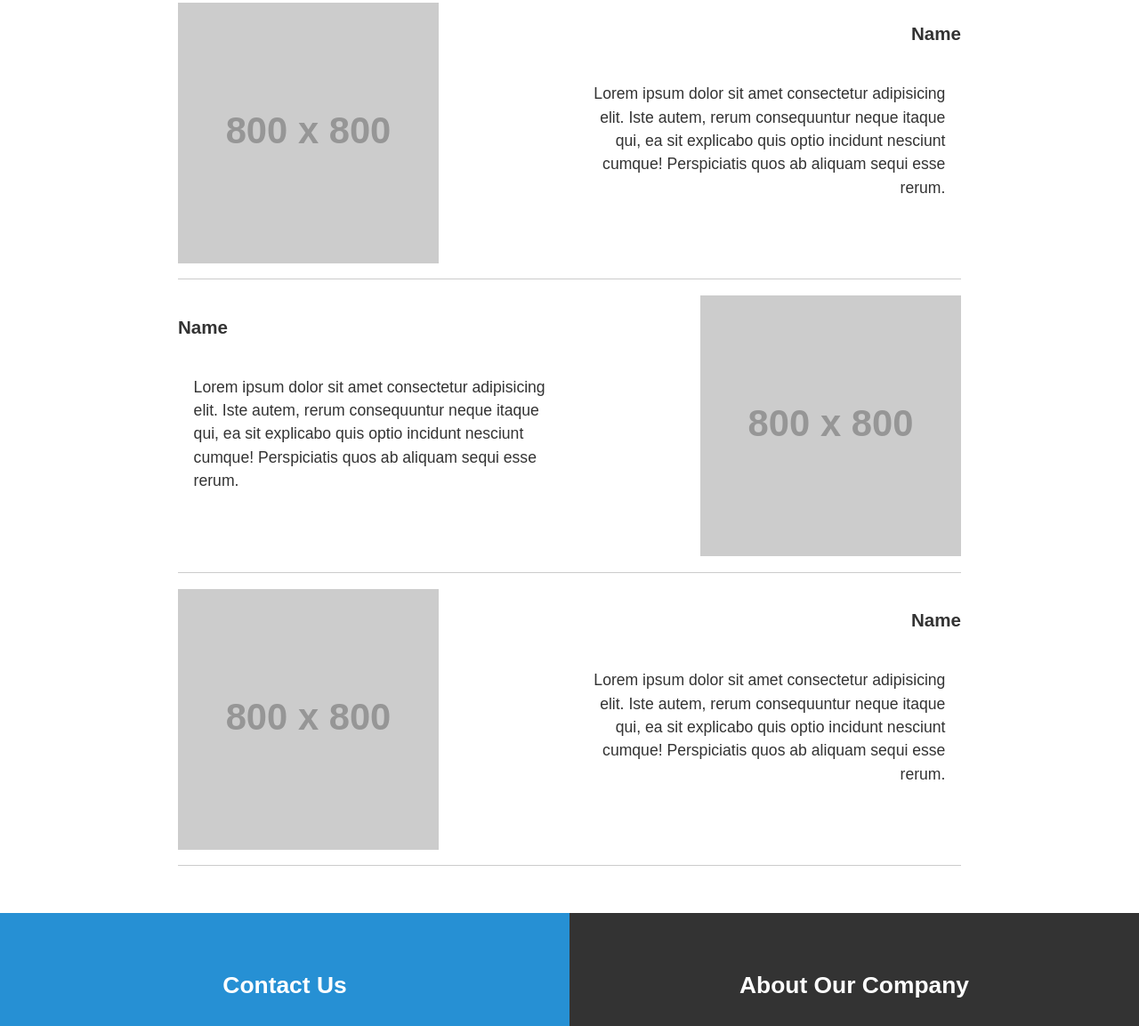
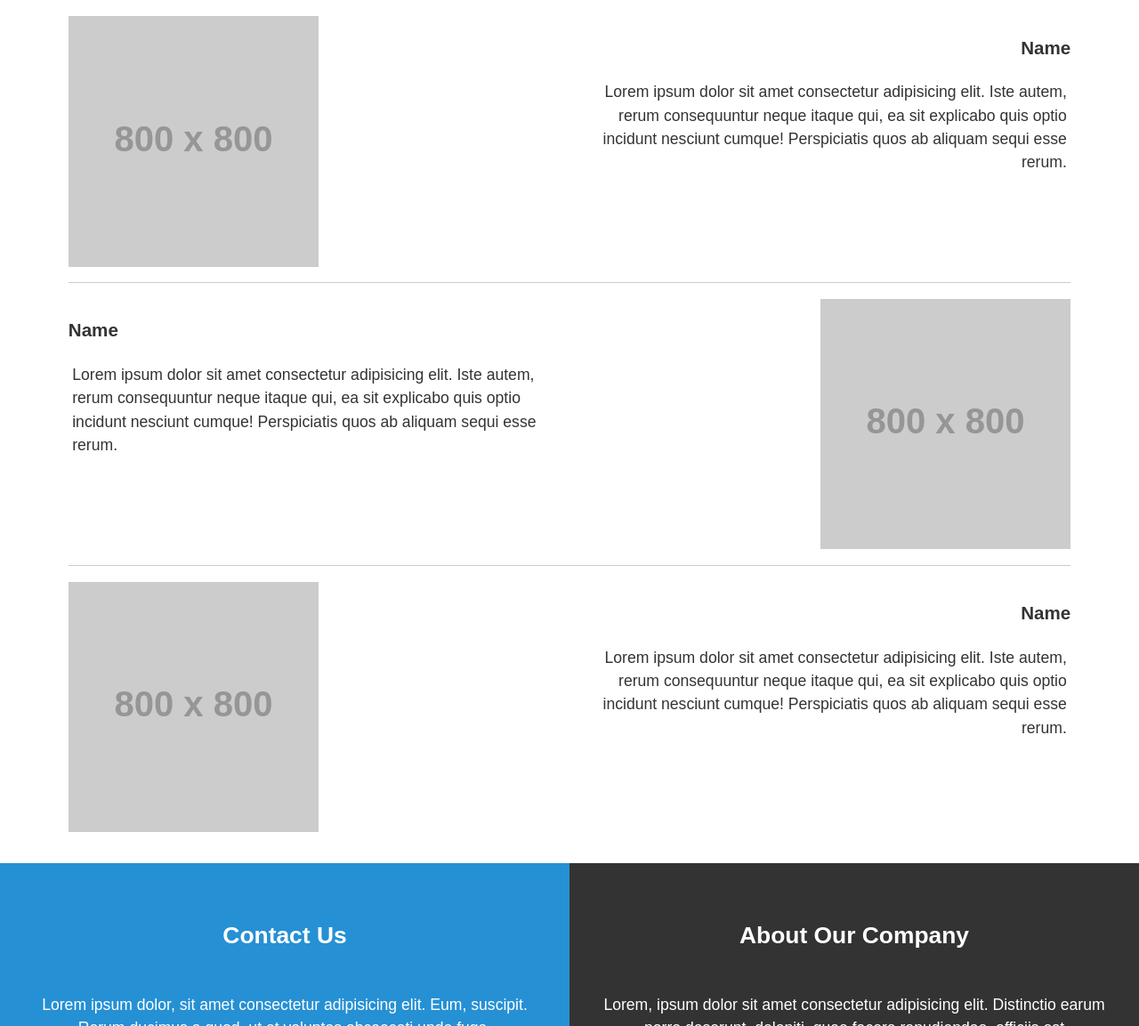
Before and after one commit to NetByBit/Xeon, a plain HTML site: page index.html in a window 1280 px wide. Shown: the part 2296-3449 px from the top of the page at 89% size. Drawn offline with Linux system fonts and the light colour scheme; placeholder pictures from the web are drawn by us.

Commit message:
fix languages-list style

```diff
--- a/style.css
+++ b/style.css
@@ -21,7 +21,7 @@ ul {
 
 img {
     display: block;
-    width: 100%;
+    max-width: 100%;
     height: auto;
 }
 
@@ -151,7 +151,6 @@ a {
 }
 
 .section-b ul {
-    list-style: none;
     margin: 0;
     padding: 0;
 }
@@ -189,18 +188,16 @@ a {
     padding: 2em;
 }
 
-.section-c .content-title + p {
+.section-c .content-title+p {
     margin-bottom: 4em;
 }
 
-.section-c .content-title + p small {
+.section-c .content-title+p small {
     margin-top: 1em;
     display: block;
 }
 
-.languages-list {
-
-}
+.languages-list {}
 
 .languages-list .lang {
     margin-bottom: 1em;
@@ -208,9 +205,6 @@ a {
     border-bottom: 1px solid rgba(51, 51, 51, 0.25);
 }
 
-.languages-list .lang p {
-    padding: 1em;
-}
 
 /* Section D / Boxes */
 
@@ -267,7 +261,7 @@ a {
     }
     .grid {
         display: grid;
-        grid-template-columns: 1fr repeat(2, minmax(auto, 25em)) 1fr;
+        grid-template-columns: 1fr repeat(2, minmax(auto, 32em)) 1fr;
     }
     .section-a .content-text {
         columns: 2;
@@ -291,34 +285,39 @@ a {
     .section-b li {
         width: 31%;
     }
-
     .languages-list .lang {
         display: grid;
-        margin-bottom: 1em;
     }
-
-    .languages-list .lang:nth-of-type(even) {
+    .languages-list .lang:nth-child(even) {
         text-align: right;
         grid-template-columns: 2fr 1fr 3fr;
-        grid-template-areas:
-        "lang-img . lang-text";
+        grid-template-areas: "lang-img . lang-text";
     }
-    .languages-list .lang:nth-of-type(odd) {
+    .languages-list .lang:nth-child(even) img{
+        justify-self: start;
+    }
+    .languages-list .lang:nth-child(odd) {
         text-align: left;
         grid-template-columns: 3fr 1fr 2fr;
-        grid-template-areas:
-        "lang-text . lang-img";
+        grid-template-areas: "lang-text . lang-img";
     }
-
-    .languages-list .lang img{
+    .languages-list .lang:nth-child(odd) img{
+        justify-self: end;
+    }
+    .languages-list .lang:last-child {
+        border-bottom: none;
+        padding-bottom: 0;
+        margin-bottom: 0;
+    }
+    .languages-list .lang p {
+        padding: 0 .25em;
+    }
+    .languages-list .lang img {
+        max-height: 16em;
         grid-area: lang-img;
     }
-    .languages-list .lang div{
+    .languages-list .lang div {
         grid-area: lang-text;
-    }
-
-    .languages-list .lang p {
-        padding: 1em;
     }
 }
 
```
